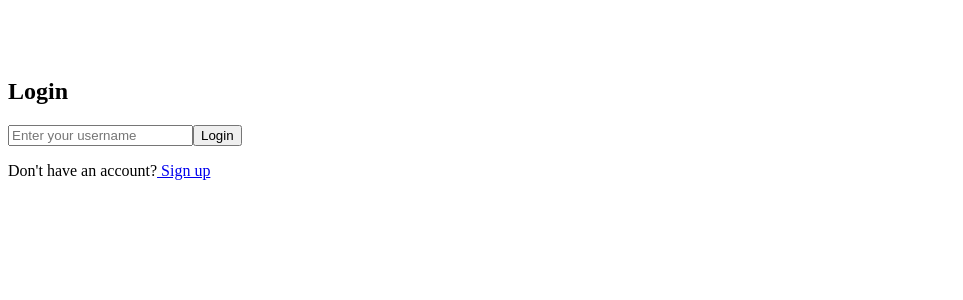
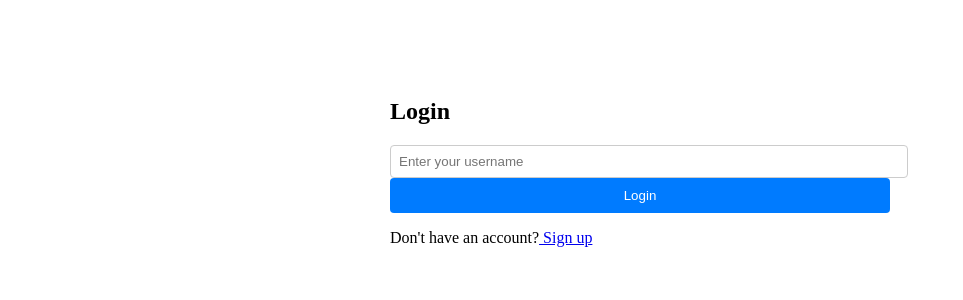
Before and after one commit to alukan/YouTube, a React (Create React App) app: page /login in a window 1280 px wide. Shown: the top 300 px of the page, without its empty margins (0-963 px from the left). Built offline with nearby package versions, Linux system fonts and the light colour scheme.

Commit message:
added styles to login and sign up

```diff
--- a/src/App.tsx
+++ b/src/App.tsx
@@ -18,12 +18,13 @@ const App: React.FC = () => {
   const { state: onLogin } = useOnLoginContext();
   const { state: userState, setState: setUserState } = useUserContext();
 
-  useEffect(()=>{
+  useEffect(() => {
     const userLocal = localStorage.getItem('user');
-    if (userLocal){
+    if (userLocal) {
       setUserState(userLocal)
     }
   }, [])
+
   return (
     <BrowserRouter>
       {!onLogin && <Header setShow={setShow} />}
--- /dev/null
+++ b/src/axiosConfig.ts
@@ -0,0 +1,11 @@
+import axios from 'axios';
+
+const baseURL = 'http://localhost:3001';
+
+const axiosInstance = axios.create({
+    baseURL: baseURL,
+});
+
+export default axiosInstance;
+//eslint-disable-next-line
+export const isAxiosError = (error : any) => { return axios.isAxiosError(error) };
--- a/src/components/Menu.tsx
+++ b/src/components/Menu.tsx
@@ -7,6 +7,7 @@ const LeftSlideMenu: React.FC = () => {
             <MenuButton>Menu Item 1</MenuButton>
             <MenuButton>Menu Item 2</MenuButton>
             <MenuButton>Menu Item 3</MenuButton>
+            <MenuButton>Menu Item 3</MenuButton>
         </MenuContainer>
     );
 };
--- a/src/components/SearchComponent.tsx
+++ b/src/components/SearchComponent.tsx
@@ -2,7 +2,9 @@ import React, { useState, useEffect } from 'react';
 import axios from 'axios';
 import { VideoFromSearch } from '../types/PreviewTypes';
 import VideoPreviewContainer from './Previews/VideoPreviewContainer';
-import { SearchContainer, StyledForm, StyledInput, StyledButton } from '../styles/SearchStyles';
+import { SearchContainer, SearchForm } from '../styles/SearchStyles';
+import { StyledInput, StyledButton } from '../styles/RegularStyles';
+
 const SearchComponent: React.FC = () => {
   const [searchQuery, setSearchQuery] = useState('');
   const [videos, setVideos] = useState<VideoFromSearch[]>([]);
@@ -34,7 +36,7 @@ const SearchComponent: React.FC = () => {
   return (
     <>
       <SearchContainer>
-      <StyledForm onSubmit={handleSearch}>
+        <SearchForm onSubmit={handleSearch}>
           <StyledInput
             type="text"
             value={searchQuery}
@@ -42,7 +44,7 @@ const SearchComponent: React.FC = () => {
             placeholder="Search for videos"
           />
           <StyledButton type="submit">Search</StyledButton>
-      </StyledForm>
+        </SearchForm>
       </SearchContainer>
       <VideoPreviewContainer items={videos} />
     </>
--- a/src/pages/Login.tsx
+++ b/src/pages/Login.tsx
@@ -1,7 +1,8 @@
 import React, { useState, useEffect } from 'react';
 import { useNavigate, Link } from 'react-router-dom';
 import { useOnLoginContext, useUserContext } from '../StateContext';
-import axios from 'axios';
+import axios, { isAxiosError } from '../axiosConfig';
+import { StyledInput, StyledButton, StyledForm, AlignedContainer } from '../styles/RegularStyles';
 
 const LoginPage = () => {
     const [username, setUsername] = useState('');
@@ -10,9 +11,9 @@ const LoginPage = () => {
     const { setState: setUserState } = useUserContext();
 
     useEffect(() => setOnLogin(true), [])
-    axios.defaults.baseURL = 'http://localhost:3001';
 
-    const handleLogin = async () => {
+    const handleLogin = async (event: React.FormEvent<HTMLFormElement>) => {
+        event.preventDefault();
         try {
             const response = await axios.get(`/userExists/${username}`);
 
@@ -24,8 +25,9 @@ const LoginPage = () => {
             } else {
                 alert('No such user exists. Please sign up.');
             }
-        } catch (error) {
-            if (axios.isAxiosError(error) && error.response) {
+            //eslint-disable-next-line
+        } catch (error: any) {
+            if (isAxiosError(error) && error.response) {
                 alert(error.response.data.error);
             }
             else {
@@ -35,17 +37,19 @@ const LoginPage = () => {
     };
 
     return (
-        <div>
+        <AlignedContainer>
+            <StyledForm onSubmit={handleLogin}>
                 <h2>Login</h2>
-            <input
+                <StyledInput
                     type="text"
                     placeholder="Enter your username"
                     value={username}
                     onChange={(e) => setUsername(e.target.value)}
                 />
-            <button onClick={handleLogin}>Login</button>
+                <StyledButton type='submit'>Login</StyledButton>
                 <p>Don&apos;t have an account?<Link to="/signup"> Sign up</Link></p>
-        </div>
+            </StyledForm>
+        </AlignedContainer>
     );
 };
 
--- a/src/pages/signUp.tsx
+++ b/src/pages/signUp.tsx
@@ -1,12 +1,15 @@
 import React, { useState } from 'react';
 import { useNavigate, Link } from 'react-router-dom';
-import axios from 'axios';
+import axios, { isAxiosError } from '../axiosConfig';
+import { StyledInput, StyledButton, StyledForm, AlignedContainer } from '../styles/RegularStyles';
+
 
 const SignupPage = () => {
     const [username, setUsername] = useState('');
     const navigate = useNavigate();
 
-    const handleSignup = async () => {
+    const handleSignup = async (event: React.FormEvent<HTMLFormElement>) => {
+        event.preventDefault();
         try {
             const response = await axios.post('/user', { username });
 
@@ -16,26 +19,33 @@ const SignupPage = () => {
             } else {
                 alert('Signup failed. Please try again.');
             }
-        } catch (error) {
-            console.error('Signup request failed:', error);
+        //eslint-disable-next-line
+        } catch (error: any) {
+            if (isAxiosError(error) && error.response) {
+                alert(error.response.data.error);
+            }
+            else {
                 alert('Signup request failed. Please try again later.');
+            }
         }
     };
 
     return (
-        <div>
+        <AlignedContainer>
+            <StyledForm onSubmit={handleSignup}>
                 <h2>Sign Up</h2>
-            <input
+                <StyledInput
                     type="text"
                     placeholder="Choose your username"
                     value={username}
                     onChange={(e) => setUsername(e.target.value)}
                 />
-            <button onClick={handleSignup}>Sign Up</button>
+                <StyledButton type='submit'>Sign Up</StyledButton>
                 <p>
                     Already have an account? <Link to="/login">Log in</Link>
                 </p>
-        </div>
+            </StyledForm>
+        </AlignedContainer>
     );
 };
 
--- /dev/null
+++ b/src/styles/RegularStyles.tsx
@@ -0,0 +1,48 @@
+import styled from 'styled-components';
+
+export const StyledForm = styled.form`
+  display: flex;
+  flex-direction: column;
+  width: 100%;
+  max-width: 500px;
+`;
+
+export const StyledInput = styled.input`
+  width: 100%; // Take the full width to allow for smaller screens
+  margin-bottom: 10px; // Space between input and button on smaller screens
+  padding: 8px; // Smaller padding
+  border: 1px solid #ccc;
+  border-radius: 4px;
+
+  @media (min-width: 600px) {
+    margin-right: 8px;
+    margin-bottom: 0; // Remove space below for larger screens
+  }
+`;
+
+export const StyledButton = styled.button`
+  width: auto;
+  padding: 8px 15px;
+  background-color: #007bff;
+  color: white;
+  border: none;
+  border-radius: 4px;
+  cursor: pointer;
+
+  &:hover {
+    background-color: #0056b3;
+  }
+
+  @media (min-width: 600px) {
+    padding: 10px 20px; // Larger padding on larger screens
+  }
+`;
+
+export const AlignedContainer = styled.div`
+  display: flex;
+  flex-direction: column;
+  align-items: center;
+  width: 100%;
+  padding: 20px;
+  box-sizing: border-box;
+`;
--- a/src/styles/SearchStyles.tsx
+++ b/src/styles/SearchStyles.tsx
@@ -14,44 +14,13 @@ export const SearchContainer = styled.div`
   }
 `;
 
-export const StyledForm = styled.form`
+export const SearchForm = styled.form`
   display: flex;
   flex-direction: column;
-  width: 100%; // Full width by default
-  max-width: 500px; // Max width to prevent the form from becoming too wide
+  width: 100%;
+  max-width: 500px;
 
   @media (min-width: 600px) {
     flex-direction: row;
   }
 `;
-
-export const StyledInput = styled.input`
-  width: 100%; // Take the full width to allow for smaller screens
-  margin-bottom: 10px; // Space between input and button on smaller screens
-  padding: 8px; // Smaller padding
-  border: 1px solid #ccc;
-  border-radius: 4px;
-
-  @media (min-width: 600px) {
-    margin-right: 8px;
-    margin-bottom: 0; // Remove space below for larger screens
-  }
-`;
-
-export const StyledButton = styled.button`
-  width: auto; // Auto width to fit content
-  padding: 8px 15px; // Adjust padding to make the button smaller on smaller screens
-  background-color: #007bff;
-  color: white;
-  border: none;
-  border-radius: 4px;
-  cursor: pointer;
-
-  &:hover {
-    background-color: #0056b3;
-  }
-
-  @media (min-width: 600px) {
-    padding: 10px 20px; // Larger padding on larger screens
-  }
-`;
```
Also changed, not shown: 1 other file (tests, documents, lock files or other folders). Lines whose indentation alone changed are shown as unchanged.
